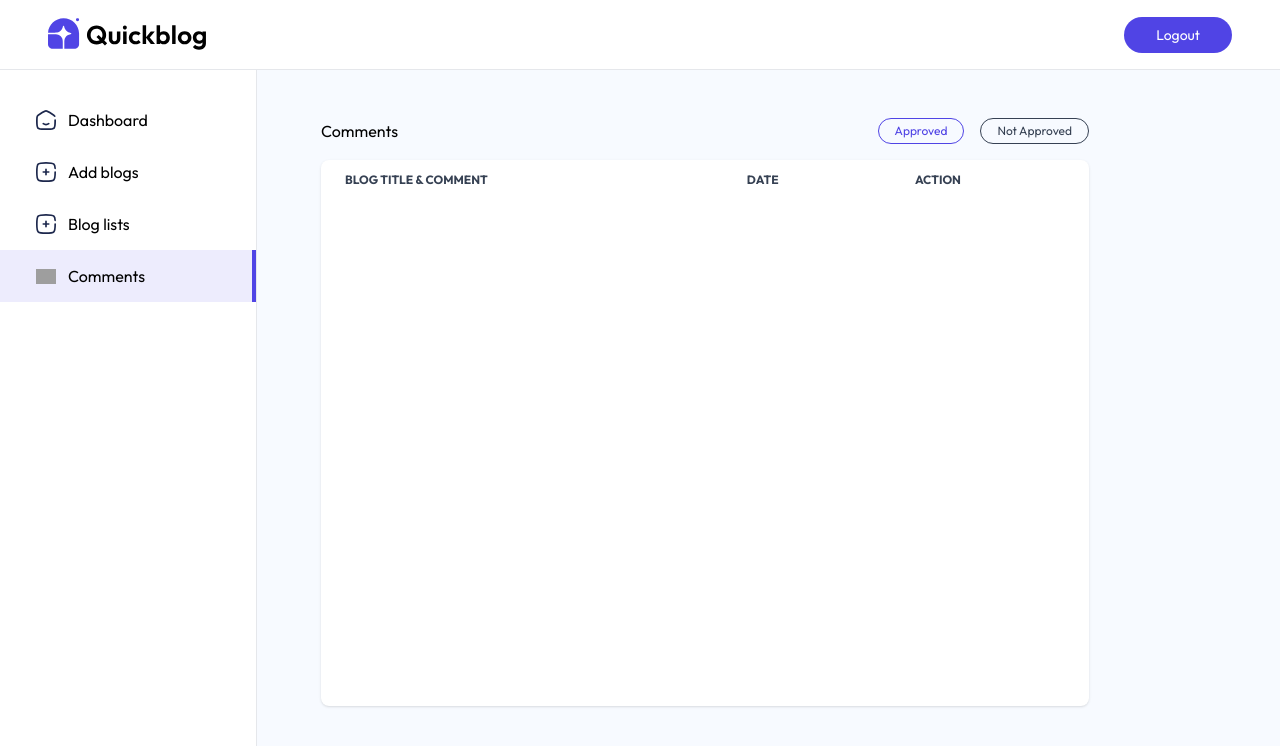
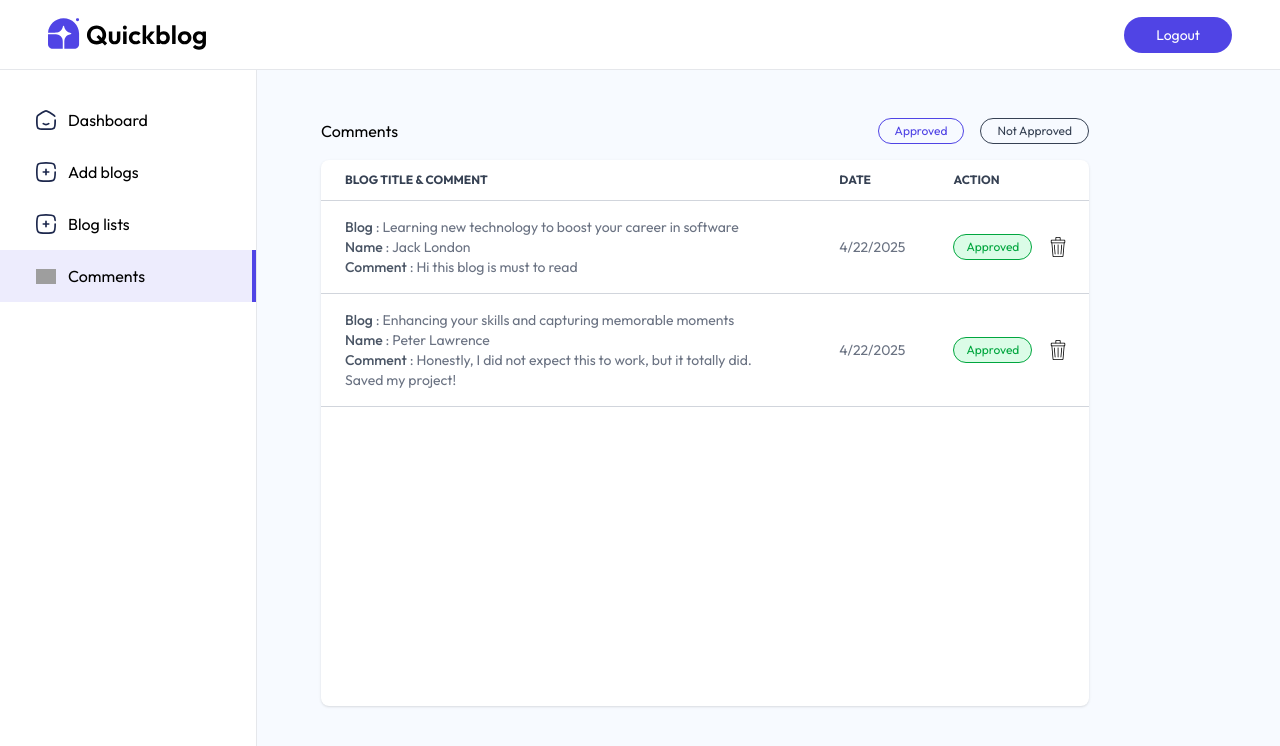
Before and after one commit to natitam1/QuickBlog-Natnael, a React (Vite) app in the folder client/: page /admin/comments in a window 1280 px wide. Both pictures are taken after a click on the button "Not Approved". Shown: the top 746 px of the page. Built offline with nearby package versions, Linux system fonts and the light colour scheme; grey boxes are pictures that could not be loaded.

Commit message:
Fix table row issue

```diff
--- a/client/src/components/admin/CommentTableItem.jsx
+++ b/client/src/components/admin/CommentTableItem.jsx
@@ -5,7 +5,7 @@ const CommentTableItem = ({ comment, fetchComments }) => {
   const { blog, createdAt, _id } = comment;
   const BlogDate = new Date(createdAt);
   return (
-    <div className="order-y border-gray-300">
+    <tr className="border-y border-gray-300">
       <td className="px-6 py-4">
         <b className="font-medium text-gray-600">Blog</b> : {blog.title}
         <br />
@@ -25,7 +25,7 @@ const CommentTableItem = ({ comment, fetchComments }) => {
               alt=""
             />
           ) : (
-            <p className="text-xs border border-r-green-600 bg-green-100 text-green-600 rounded-full px-3 py-1">
+            <p className="text-xs border border-green-600 bg-green-100 text-green-600 rounded-full px-3 py-1">
               Approved
             </p>
           )}
@@ -36,7 +36,7 @@ const CommentTableItem = ({ comment, fetchComments }) => {
           />
         </div>
       </td>
-    </div>
+    </tr>
   );
 };
 
--- a/client/src/pages/admin/Comments.jsx
+++ b/client/src/pages/admin/Comments.jsx
@@ -1,5 +1,6 @@
 import React, { useEffect, useState } from "react";
 import { comments_data } from "../../assets/assets";
+import CommentTableItem from "../../components/admin/CommentTableItem";
 
 const Comments = () => {
   const [comments, setComments] = useState([]);
@@ -49,6 +50,21 @@ const Comments = () => {
               </th>
             </tr>
           </thead>
+          <tbody>
+            {comments
+              .filter((comment) => {
+                if (filter === "Approved") return comment.isApproved === true;
+                return comment.isApproved === false;
+              })
+              .map((comment, index) => (
+                <CommentTableItem
+                  key={comment._id}
+                  comment={comment}
+                  index={index + 1}
+                  fetchComments={fetchcomments}
+                />
+              ))}
+          </tbody>
         </table>
       </div>
     </div>
```
